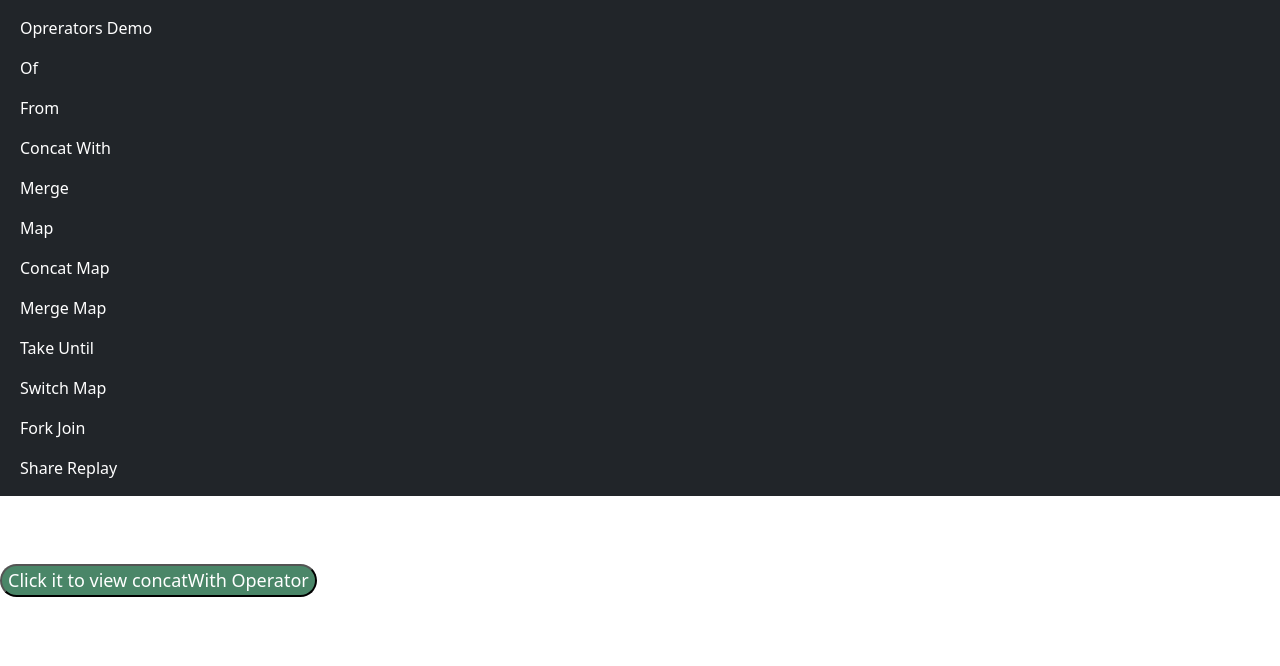
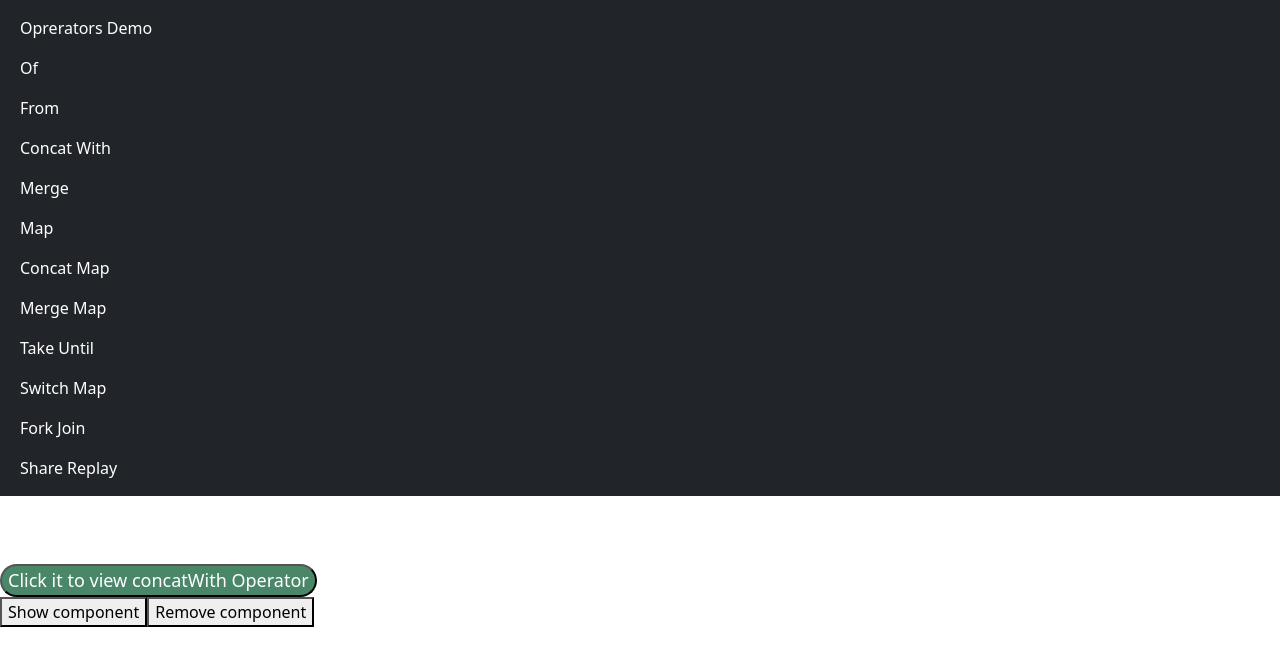
Before and after one commit to heetpatel7848/operators-demo, an Angular app: page /concat-with in a window 1280 px wide. Shown: the top 666 px of the page. Built offline with nearby package versions, Linux system fonts and the light colour scheme.

Commit message:
applied dynamic component on ng template

```diff
--- a/src/app/concat-with-operator/concat-with-operator.component.html
+++ b/src/app/concat-with-operator/concat-with-operator.component.html
@@ -5,6 +5,17 @@
   <button type="button" class="of-button" (click)="concatWith()">
     Click it to view concatWith Operator
   </button>
+
+  <div class="buttons-container">
+    <button class="show-btn" (click)="showDynamicComponent()">
+      Show component
+    </button>
+    <button class="remove-btn" (click)="removeDynamicComponent()">
+      Remove component
+    </button>
+  </div>
+  <ng-template #dynamic></ng-template>
+
   <div class="list-of-operator" *ngIf="results.length > 0">
     <p class="result-of-operator" *ngFor="let result of results">
       {{ result }}
--- a/src/app/concat-with-operator/concat-with-operator.component.ts
+++ b/src/app/concat-with-operator/concat-with-operator.component.ts
@@ -1,6 +1,7 @@
-import { Component } from '@angular/core';
+import { Component, ViewChild, ViewContainerRef } from '@angular/core';
 import { Subscription } from 'rxjs';
 import { OperatorService } from '../service/operator.service';
+import { AlertComponent } from '../alert/alert.component';
 
 @Component({
   selector: 'app-concat-with-operator',
@@ -9,7 +10,9 @@ import { OperatorService } from '../service/operator.service';
 })
 export class ConcatWithOperatorComponent {
 
-  constructor(private operatorService: OperatorService) { }
+  constructor(private operatorService: OperatorService, private viewRef: ViewContainerRef) { }
+
+  @ViewChild('dynamic', { read: ViewContainerRef })
 
   subscription: Subscription[] = [];
   results: number[] = [];
@@ -22,4 +25,13 @@ export class ConcatWithOperatorComponent {
 
     }))
   }
+
+  showDynamicComponent() {
+    this.viewRef.clear();
+    this.viewRef.createComponent(AlertComponent);
+  }
+
+  removeDynamicComponent() {
+    this.viewRef.clear();
+  }
 }
```
Also changed, not shown: src/app/alert/alert.component.ts (+12 -2 lines).
